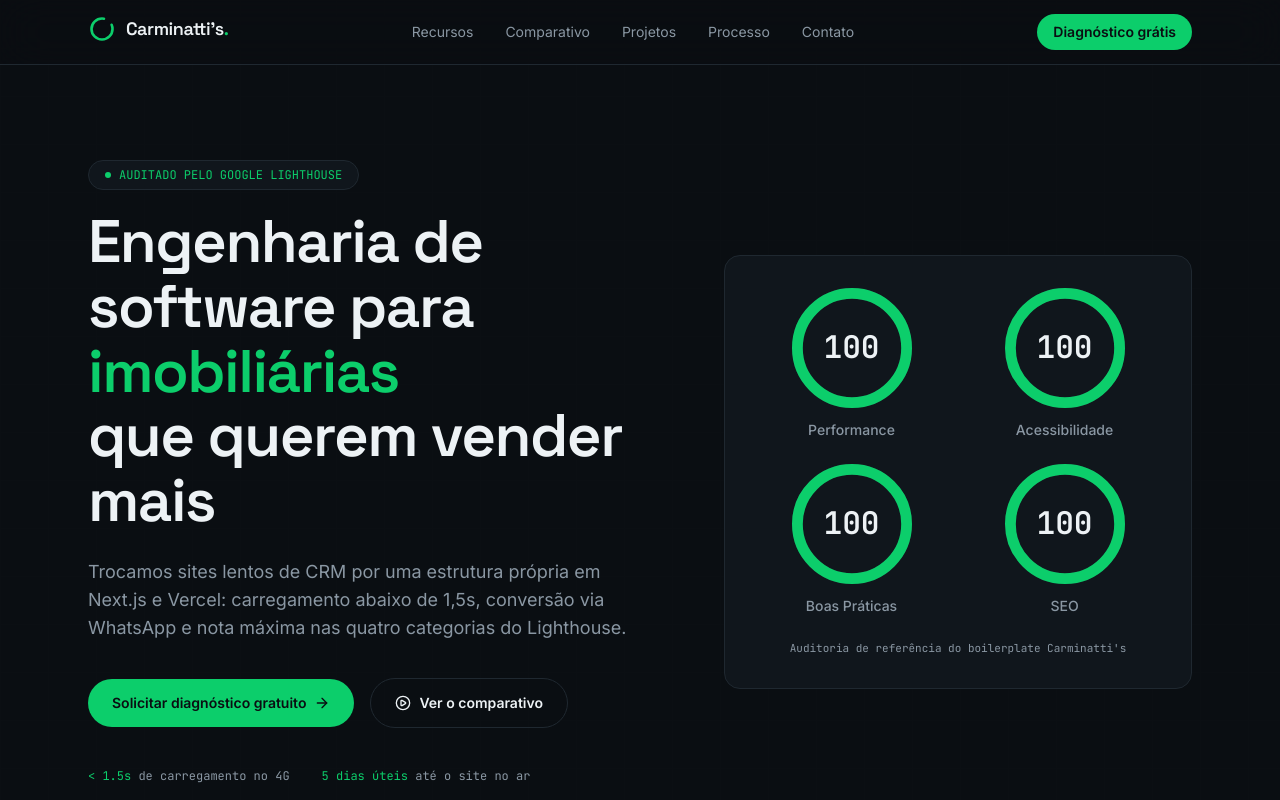
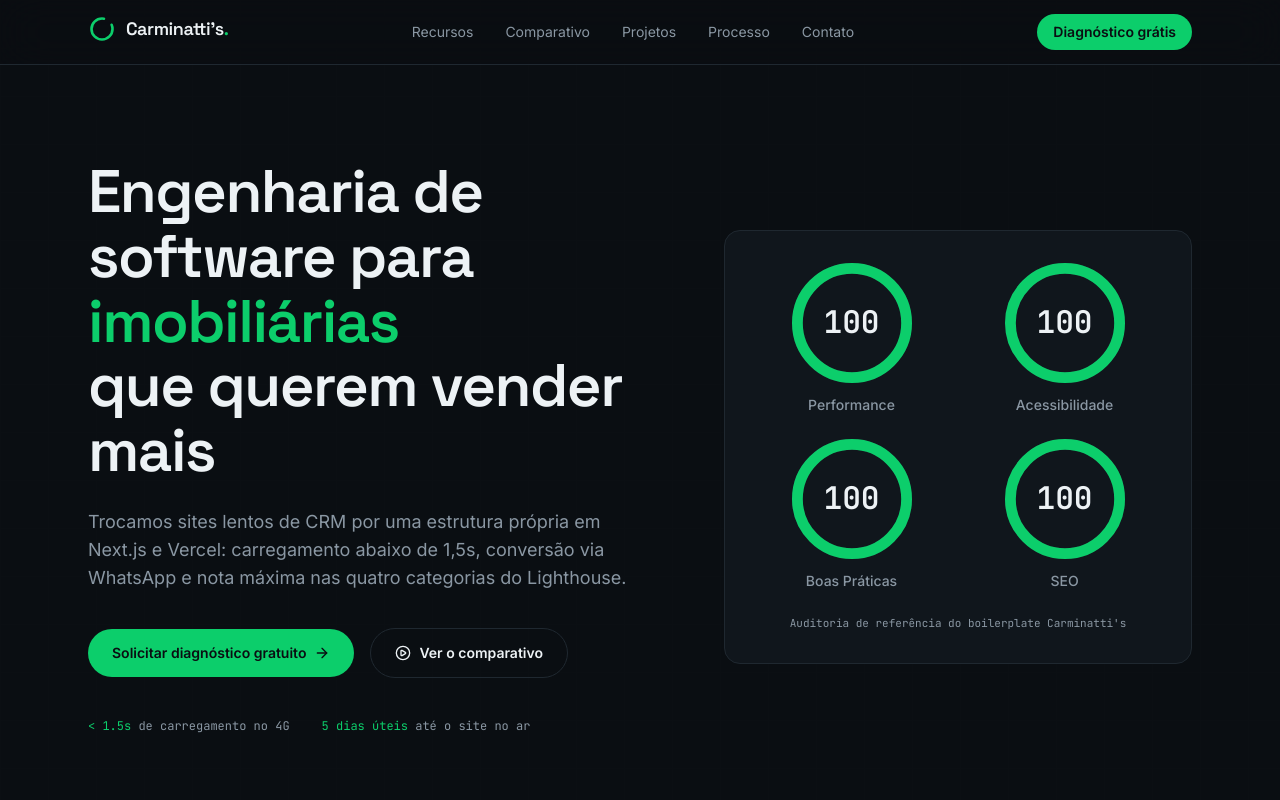
Before and after one commit to Joao-Carminatti/carminattis-website, a Next.js app: page / in a window 1280 px wide. Shown: the top 800 px of the page. Built offline with nearby package versions, Linux system fonts and the light colour scheme.

Commit message:
Remove selo 'auditado pelo Google Lighthouse'

```diff
--- a/app/opengraph-image.tsx
+++ b/app/opengraph-image.tsx
@@ -20,7 +20,6 @@ const HEADLINE_LINES = [
   "que querem vender mais",
 ];
 const TAGLINE = "Sites em Next.js com nota 100 no Google Lighthouse";
-const KICKER = "AUDITADO PELO GOOGLE LIGHTHOUSE";
 const GAUGES = ["Performance", "Acessibilidade", "Práticas", "SEO"];
 
 /**
@@ -34,7 +33,6 @@ async function loadFont(): Promise<ArrayBuffer | null> {
     const text = [
       ...HEADLINE_LINES,
       TAGLINE,
-      KICKER,
       ...GAUGES,
       "100",
       "carminattis.com.br",
@@ -131,29 +129,6 @@ export default async function Image() {
             width: "60%",
           }}
         >
-          <div
-            style={{
-              display: "flex",
-              alignItems: "center",
-              gap: 10,
-              color: GOOD,
-              fontSize: 19,
-              letterSpacing: 2,
-              marginBottom: 26,
-            }}
-          >
-            <div
-              style={{
-                width: 10,
-                height: 10,
-                borderRadius: "50%",
-                backgroundColor: GOOD,
-                display: "flex",
-              }}
-            />
-            {KICKER}
-          </div>
-
           <div
             style={{
               display: "flex",
--- a/components/Hero.tsx
+++ b/components/Hero.tsx
@@ -45,14 +45,6 @@ export default function Hero() {
 
       <div className="relative mx-auto grid max-w-6xl grid-cols-1 gap-16 px-6 lg:grid-cols-[1.1fr_0.9fr] lg:items-center">
         <motion.div variants={container} initial="hidden" animate="show">
-          <motion.p
-            variants={item}
-            className="mb-5 inline-flex items-center gap-2 rounded-full border border-line bg-panel px-4 py-1.5 font-mono text-xs text-good"
-          >
-            <span className="h-1.5 w-1.5 rounded-full bg-good" aria-hidden="true" />
-            AUDITADO PELO GOOGLE LIGHTHOUSE
-          </motion.p>
-
           <h1
             id="hero-heading"
             className="font-display text-4xl font-semibold leading-[1.08] tracking-tight text-fg sm:text-5xl lg:text-6xl"
```
